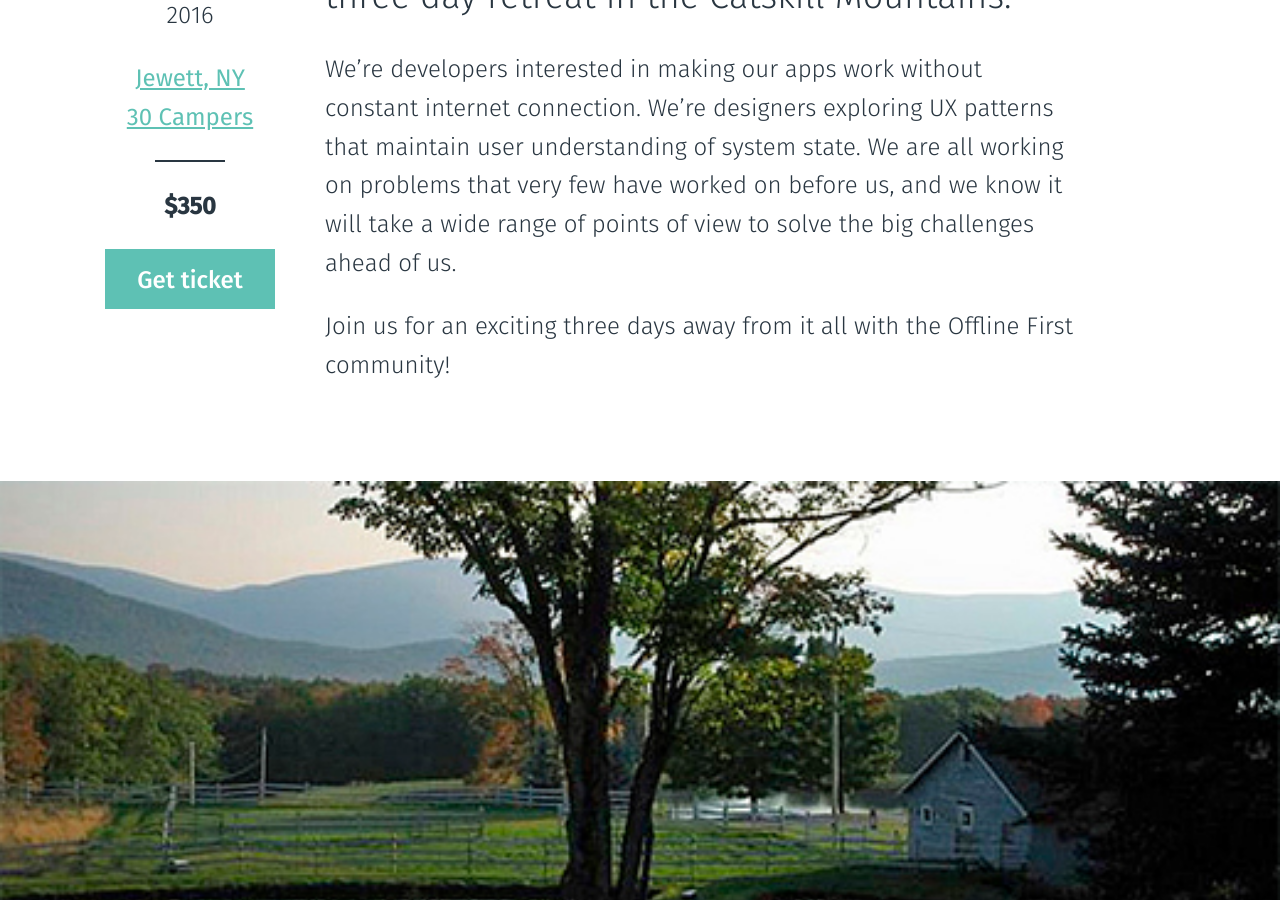
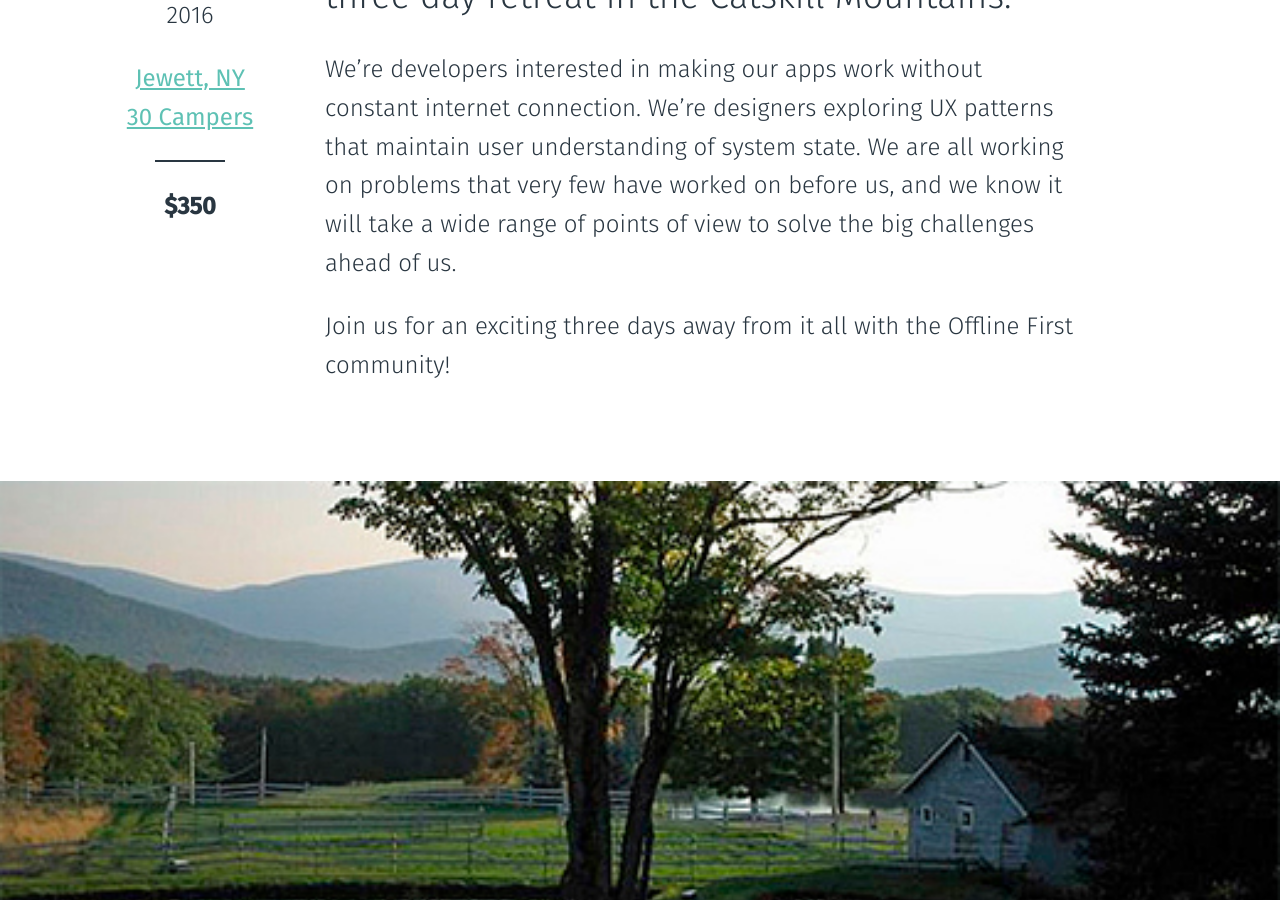
Before and after one commit to offlinefirst/offlinefirst.org, a Jekyll site: the page built from camp/ny2016.html, in a window 1280 px wide and 900 px high, scrolled down 346 px. Built offline with Jekyll 4.4.1, drawn with Linux system fonts in a browser that asks for light colours; comment, search, counter and statistics services are not loaded.

Commit message:
Removed ticketing buttons for NY event

```diff
--- a/camp/ny2016.html
+++ b/camp/ny2016.html
@@ -22,9 +22,6 @@ root_path:  ../
       <strong>$350</strong><br>
     </p>
 
-    <p class="attend">
-      <a href="https://ti.to/offlinefirst/offline-camp">Get ticket</a>
-    </p>
 
   </header>
 
@@ -170,7 +167,6 @@ root_path:  ../
 <div class="apply">
   <span class="date">June 24–27</span>
   <span class="price">$350</span>
-  <a href="https://ti.to/offlinefirst/offline-camp">Get Ticket</a>
 </div>
 <div class="clear"></div>
 </section>
```
